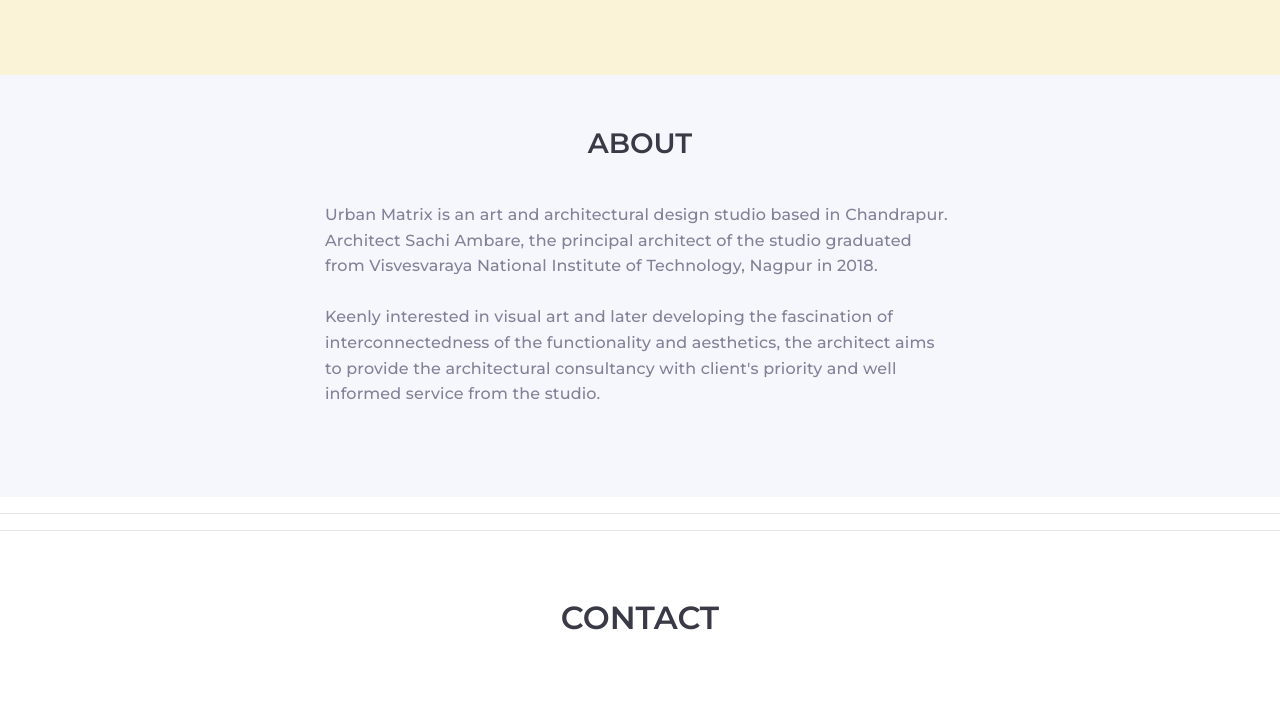
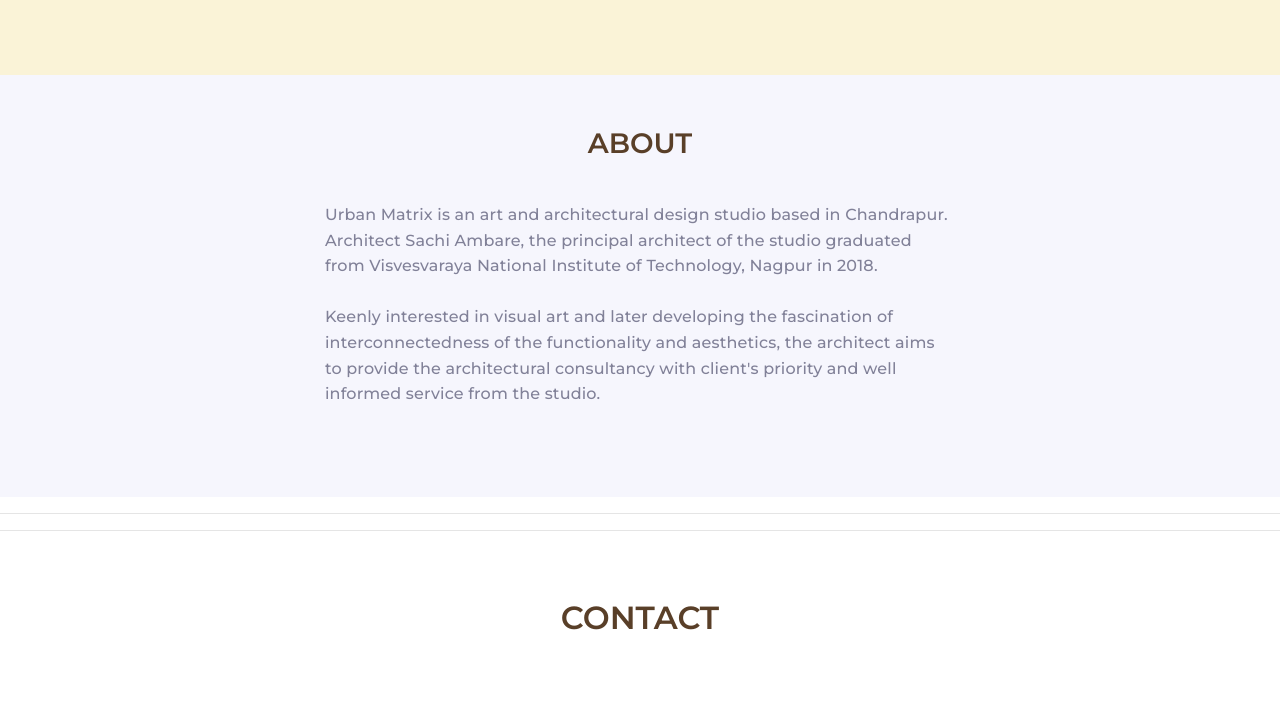
Before and after one commit to vishalchaware/urbanmatrix, a plain HTML site: page index.html in a window 1280 px wide. Shown: the part 560-1271 px from the top of the page. Drawn offline with Linux system fonts and the light colour scheme.

Commit message:
Update Header color

```diff
--- a/index.html
+++ b/index.html
@@ -105,7 +105,7 @@
                         <div class="row text-center">
                             <div class="col-md-12">
                                 <div class="features-intro">
-                                    <h2>ABOUT</h2>
+                                    <h2 style="color: #593f28;">ABOUT</h2>
                                     <br />
                                     <p class="text-left">
 
@@ -294,7 +294,7 @@
                 <div id="CONTACT" class="flex-split">
                     <div class="container-s">
                         <div class="flex-intro align-center wow fadeIn">
-                            <h2>CONTACT</h2>
+                            <h2 style="color: #593f28;">CONTACT</h2>
                         </div>
                         <div class="flex-inner align-center" >
                             <div class="">
```
